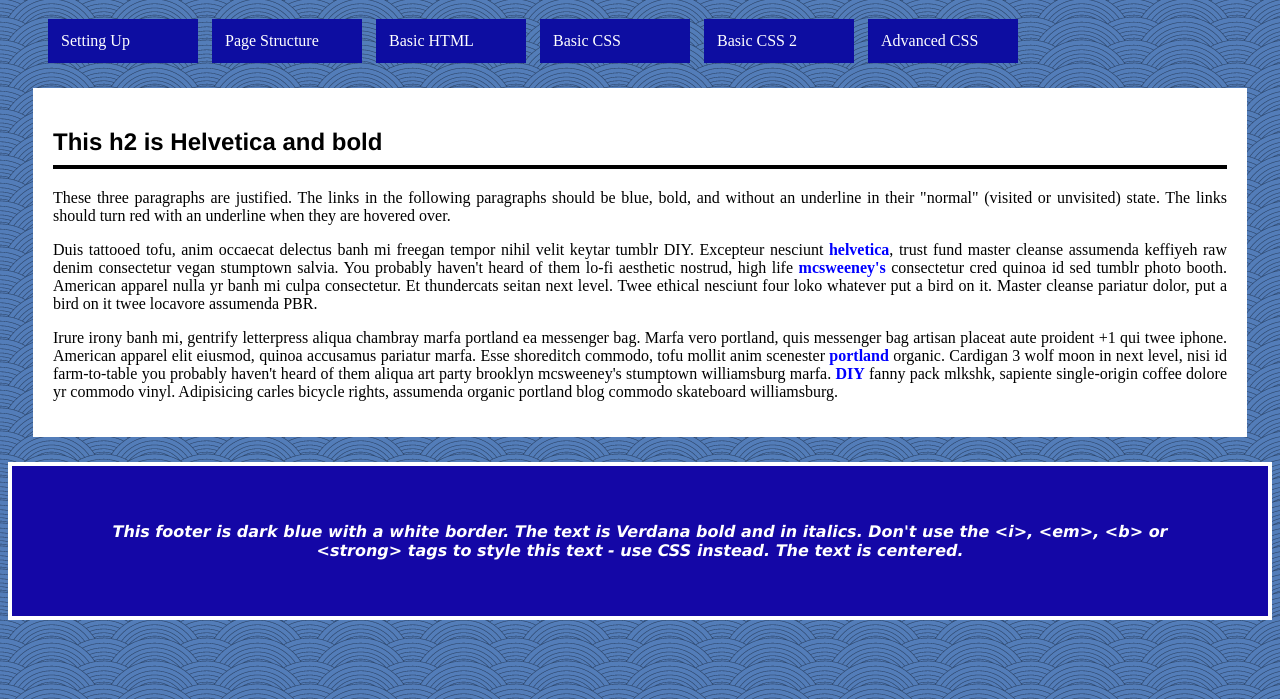
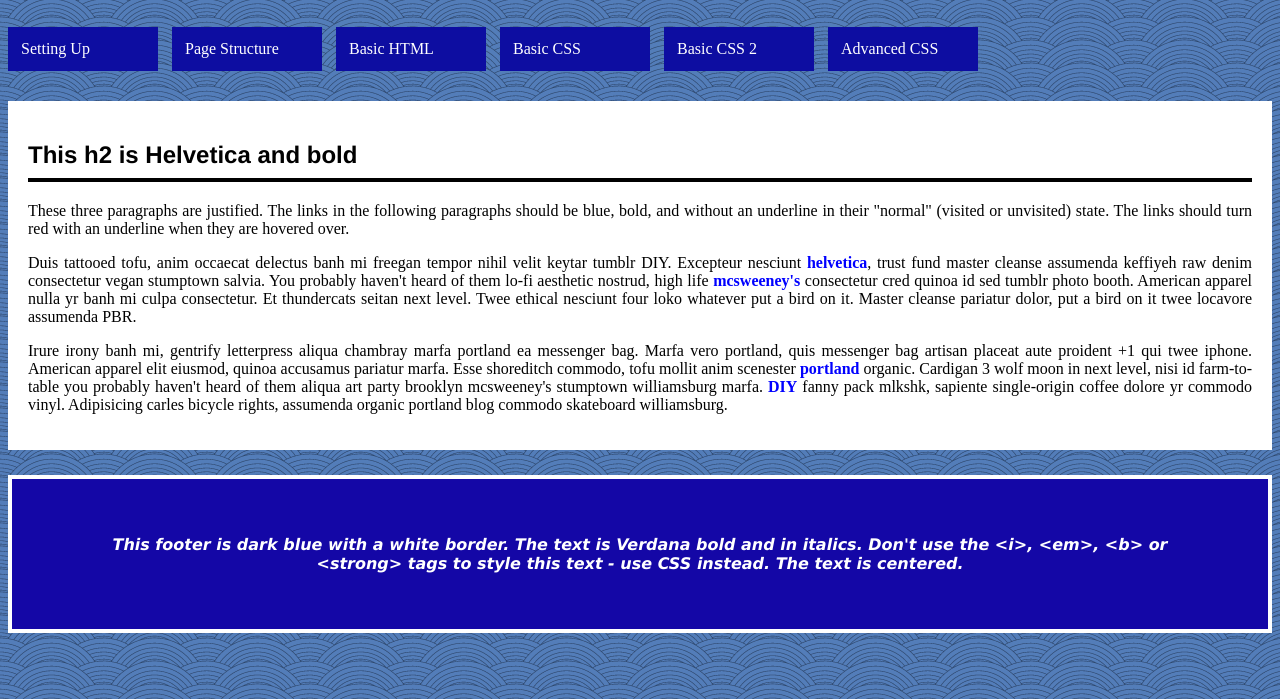
Before and after one commit to SteveISU/CTK301, a plain HTML site: page assignment5.html in a window 1280 px wide. Shown: the part 101-800 px from the top of the page. Drawn offline with Linux system fonts and the light colour scheme.

Commit message:
Add files via upload

```diff
--- a/assignment5.css
+++ b/assignment5.css
@@ -40,6 +40,7 @@ h1{
   border: 20px solid #ffffff;
 background-color: #ffffff;
 color: #000000;
+margin-bottom: 30px;
 }
 
 .bottom{
@@ -53,6 +54,13 @@ border: 0px;
 width: 150px;
 margin-right: 10px;
 padding: 0px;
+}
+
+nav ul{
+  margin: 0px;
+  padding: 0px;
+  margin-bottom: 30px;
+
 }
 
 nav li a{
@@ -71,7 +79,7 @@ main{
   border: 20px solid #ffffff;
 background-color: #ffffff;
 color: #000000;
-margin: 25px;
+margin-bottom: 25px;
 }
 
 footer{
```
